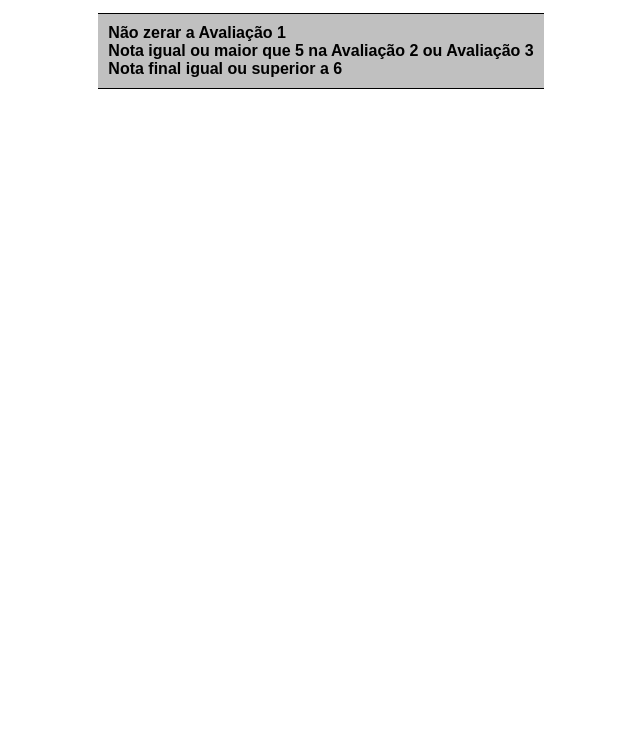
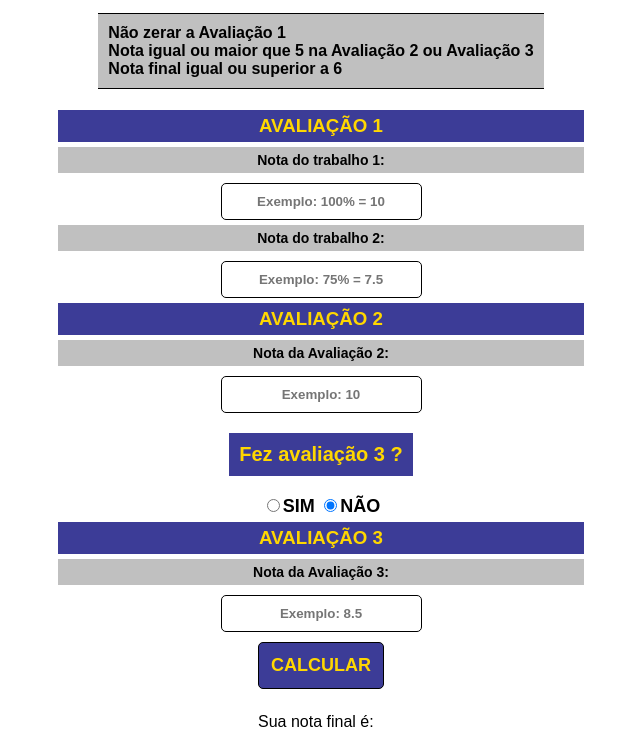
Before and after one commit to ojeff-dev/simulador-de-notas, a plain HTML site: page index.html in a window 1280 px wide. Shown: the part 276-1023 px from the top of the page, without its empty margins (319-959 px from the left). Before the commit the page ends 800 px from the top, so only its background shows below. Drawn offline with Linux system fonts and the light colour scheme.

Commit message:
criação e estilização do formulário

```diff
--- a/css/style.css
+++ b/css/style.css
@@ -58,3 +58,102 @@ body {
   border-bottom: solid 1px #000;
 }
 /* Fim da Section 1 */
+
+/* Início da Section 2 */
+.formulario {
+  display: flex;
+  flex-direction: column;
+  justify-content: center;
+  align-items: center;
+}
+
+.divAva {
+  width: 100%;
+  text-align: center;
+}
+
+.tituloAvaliacao {
+  background-color: #3c3c97;
+  color: #FFD700;
+  margin: 5px 0 0 0;
+  padding: 5px;
+  text-align: center;
+  font-weight: bold;
+  text-transform: uppercase;
+}
+
+.labelAvaliacao {
+  font-family: sans-serif;
+  font-weight: bold;
+  font-size: 14px;
+  text-align: center;
+  background-color: #C0C0C0;
+  color: #000;
+  margin: 5px 0 10px 0;
+  padding: 5px;
+  display: block;
+}
+
+input {
+  padding: 10px;
+  text-align: center;
+  font-weight: bold;
+  border: solid 1px #000;
+  border-radius: 5px;
+}
+
+.pergunta {
+  background-color: #3c3c97;
+  color: #FFD700;
+  font-size: 20px;
+  font-weight: bold;
+  padding: 10px;
+  display: inline-block;
+}
+
+.inputsRadioAva3 {
+  width: 100%;
+  text-align: center;
+  margin: 0 auto;
+}
+
+.choice {
+  font-size: 18px;
+  font-weight: bold;
+  text-transform: uppercase;
+}
+
+#campoOpcional {
+  width: 100%;
+  text-align: center;
+  /* display: none; */
+}
+
+.notaFinal {
+  max-width: 100vw;
+  max-height: 100vh;
+}
+
+.botaoCalcular {
+  margin: 10px auto;
+  text-align: center;
+}
+
+.botao {
+  background-color: #3c3c97;
+  color: #FFD700;
+  font-weight: bold;
+  font-size: 18px;
+  text-transform: uppercase;
+  margin-bottom: 8px;
+  padding: 12px;
+  cursor: pointer;
+}
+
+.botao:hover {
+  background-color: #FFD700;
+  color: #3c3c97;
+  padding: 15px;
+  font-size: 19px;
+  transition: 0.5s;
+}
--- a/index.html
+++ b/index.html
@@ -25,6 +25,46 @@
       </div>
     </section> <!-- Fim da Section 1 -->
 
+    <section> <!-- Início da Section 2 -->
+      <form class="formulario">
+        <div class="divAva">
+          <h3 class="tituloAvaliacao">Avaliação 1</h3>
+          <label for="trabalho1" class="labelAvaliacao">Nota do trabalho 1:</label>
+          <input type="text" id="trabalho1" name = 'trabalho1' maxlength="3" placeholder="Exemplo: 100% = 10">
+
+          <label for="trabalho2" class="labelAvaliacao">Nota do trabalho 2:</label>
+          <input type="text" id="trabalho2" name = 'tabalho2' maxlength="3" placeholder="Exemplo: 75% = 7.5">
+
+          <h3 class="tituloAvaliacao">Avaliação 2</h3>
+          <label for="prova1" class="labelAvaliacao">Nota da Avaliação 2:</label>
+          <input type="text" id="prova1" name= 'prova1' maxlength="3" placeholder="Exemplo: 10">
+        </div>
+
+        <div class="divAva">
+          <p class="pergunta">Fez avaliação 3 ?</p>
+          <div class="inputsRadioAva3">
+            <input type="radio" id="respostaPositiva" name = 'radioCheck' value="sim" /><span class="choice">Sim</span>
+            <input type="radio" id="respostaNegativa" name = 'radioCheck' value="nao" checked /><span class="choice">Não</span>
+          </div>
+        </div>
+        <div id="campoOpcional"> <!-- Campo Opcional Oculto Início -->
+          <h3 class="tituloAvaliacao">Avaliação 3</h3>
+          <label for="prova2" class="labelAvaliacao">Nota da Avaliação 3:</label>
+          <input type="text" id="prova2" name = 'prova2' maxlength="3" placeholder="Exemplo: 8.5">
+        </div> <!-- Campo Opcional Oculto Final -->
+
+        <div class="notaFinal">
+          <div class="botaoCalcular">
+            <input type="button" class="botao" value="calcular">
+          </div>
+          <p id="resultado">
+            Sua nota final é:
+            <span id="statusNota"></span>
+          </p>
+        </div>
+      </form>
+    </section> <!-- Fim da Section 2 -->
+
   </main>
 
   <script src="./js/script.js"></script>
```
